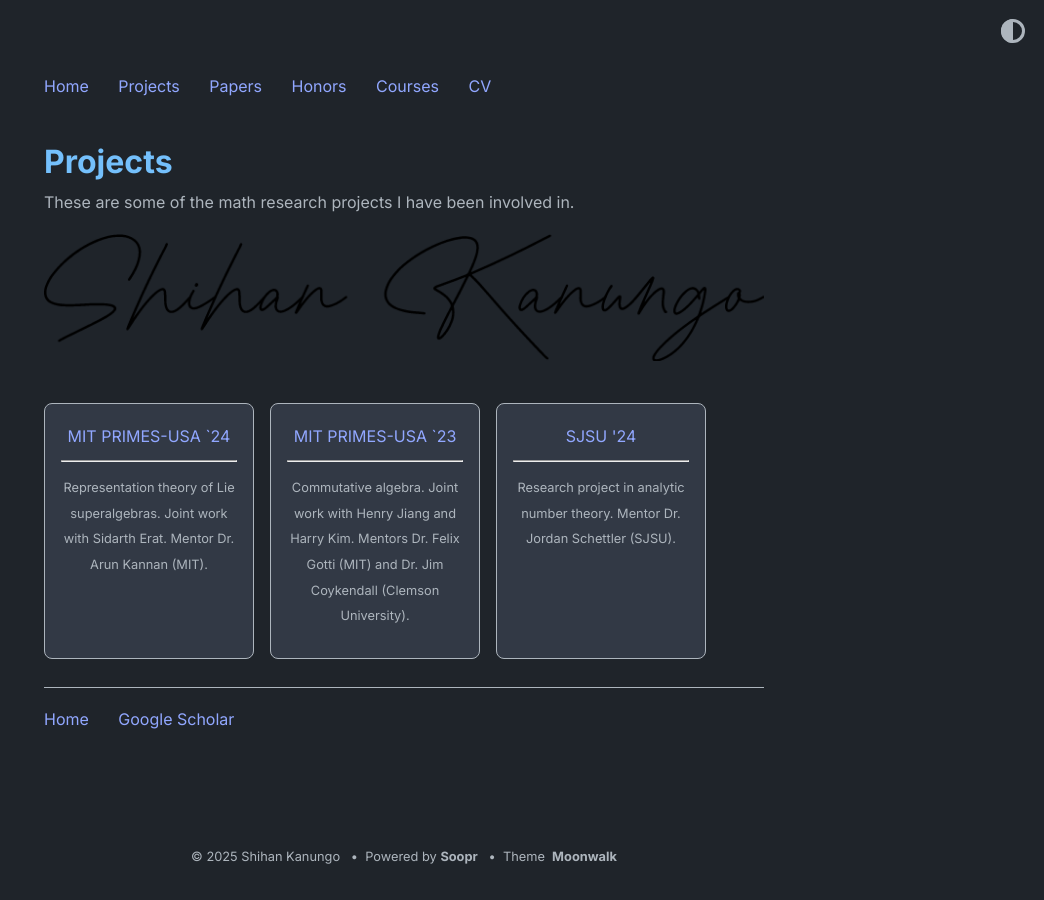
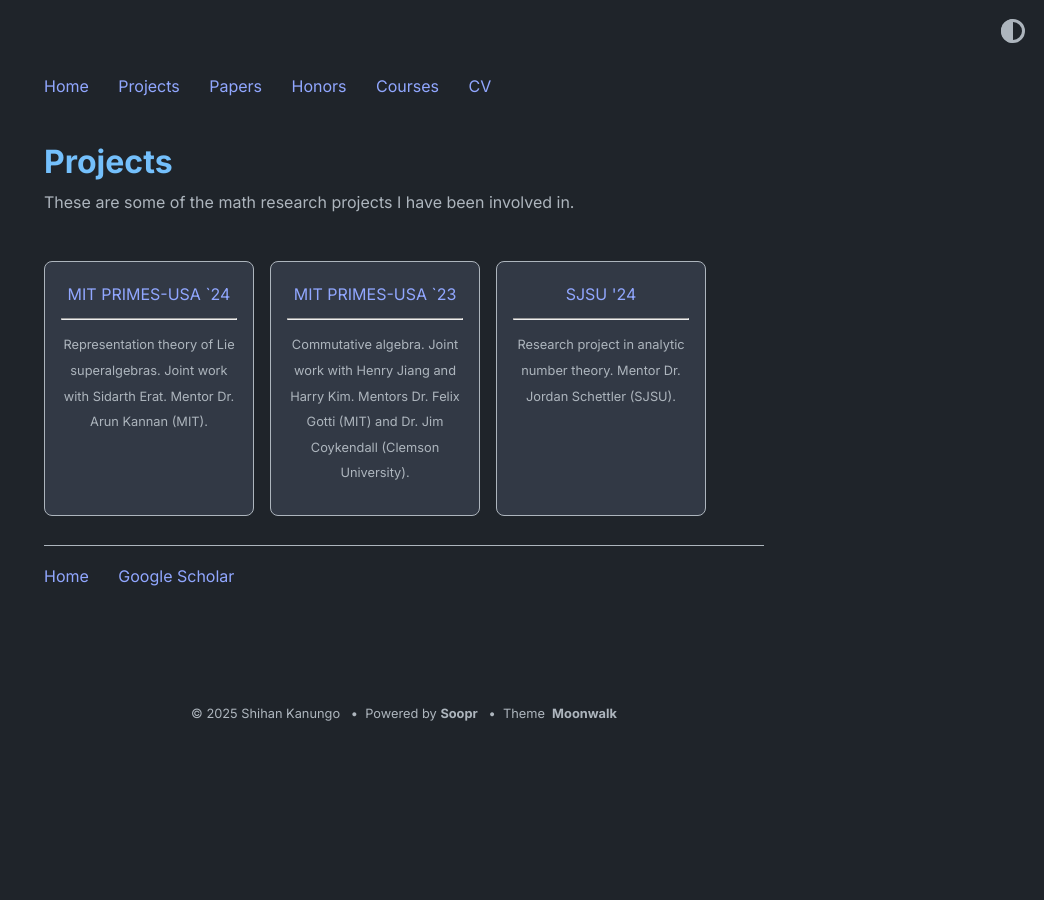
Before and after one commit to shihankanungo/shihankanungo.github.io, a Jekyll site: the page built from projects.md, in a window 1280 px wide. Shown: the whole page, without its empty margins (236-1280 px from the left). Built offline with Jekyll 4.4.1, drawn with Linux system fonts in a browser that asks for light colours.

Commit message:
Update projects.md

```diff
--- a/projects.md
+++ b/projects.md
@@ -4,5 +4,3 @@ title: Projects
 ---
 
 These are some of the math research projects I have been involved in.
-
-![a](signature.png)
```
